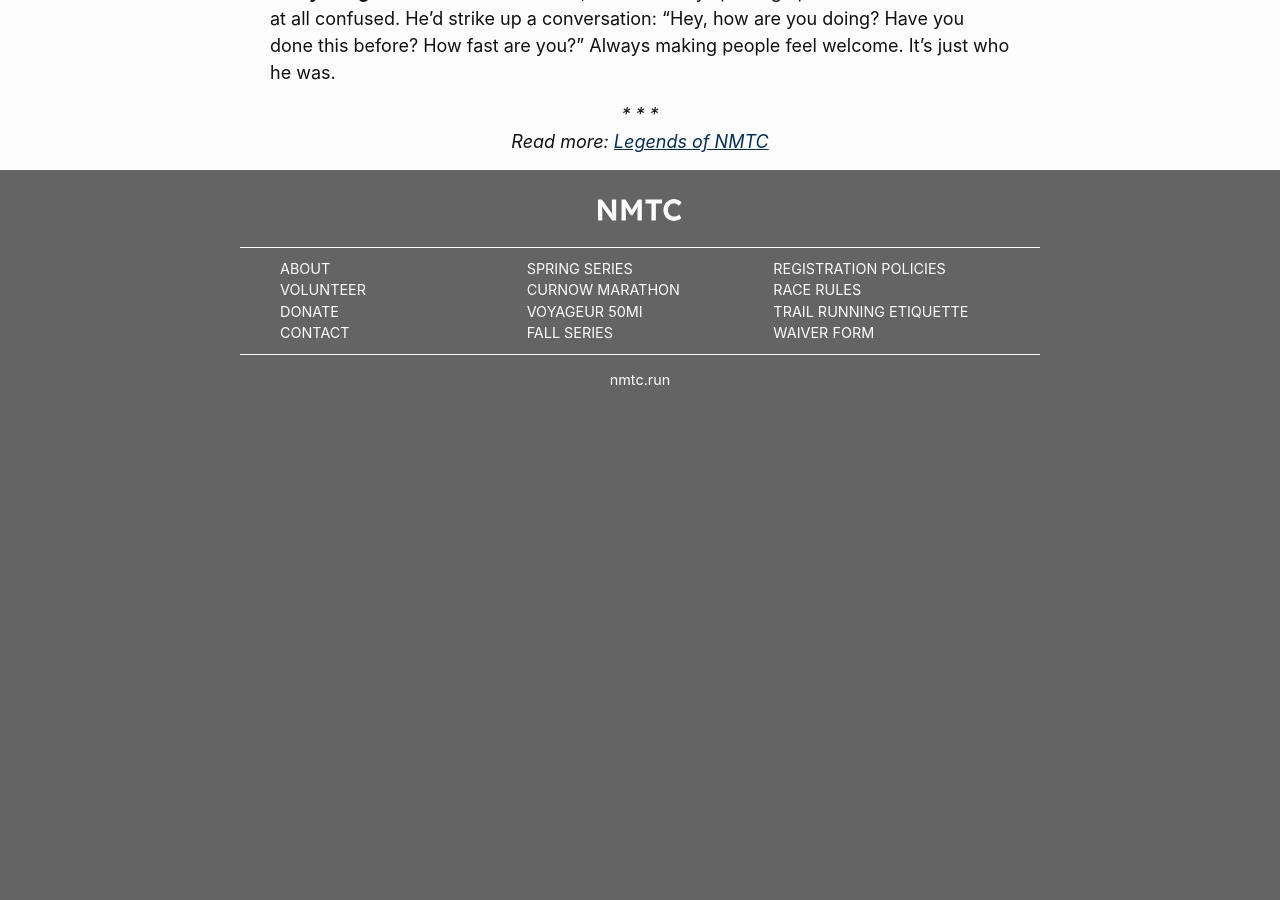
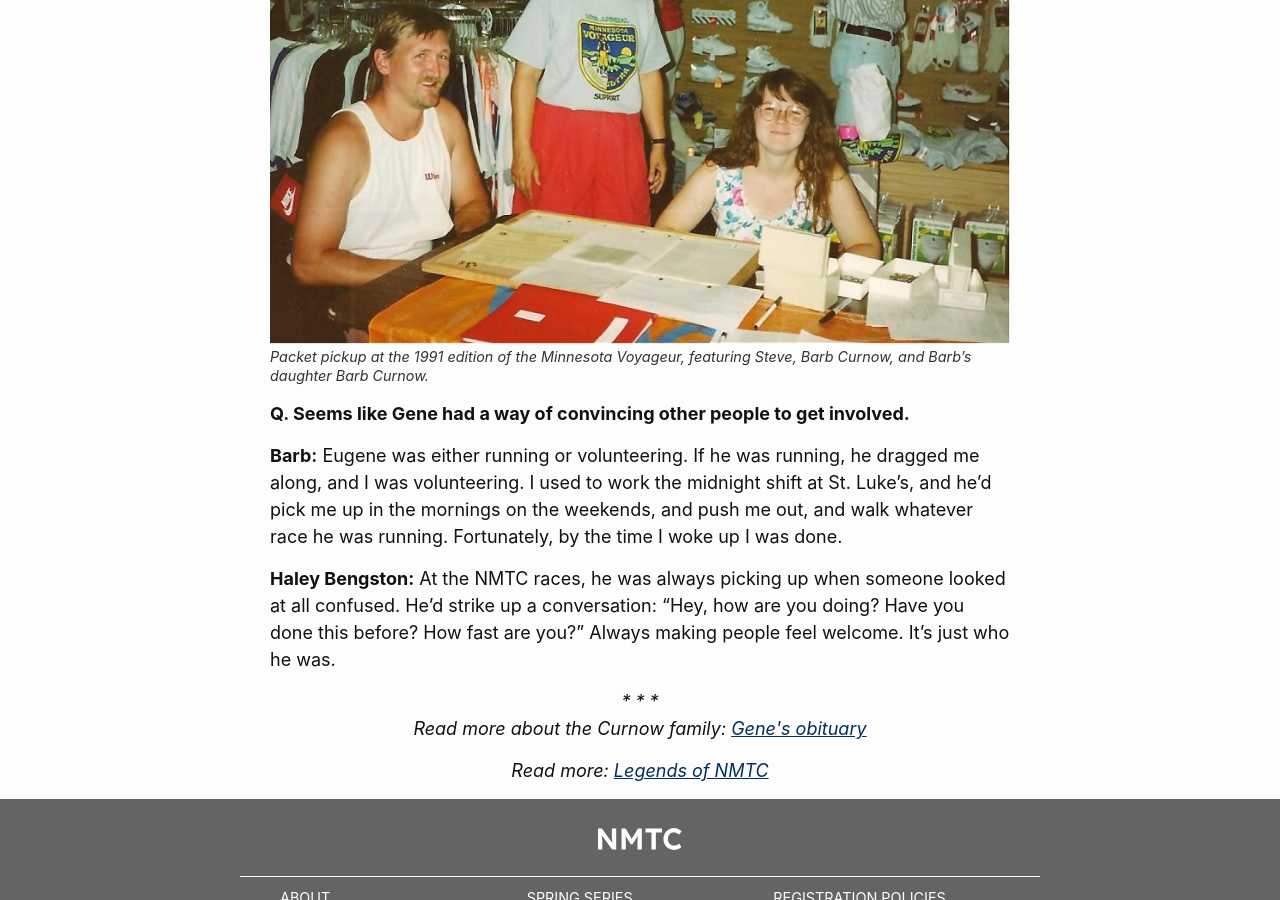
Before and after one commit to nmtc-run/nmtc-run.github.io, a Jekyll site: the page built from pages/legends/01-gene.md, in a window 1280 px wide and 900 px high, scrolled down 4793 px. Built offline with Jekyll 4.4.1, drawn with Linux system fonts in a browser that asks for light colours; before the commit the page ends 5198 px from its top, so only the background shows below that.

Commit message:
added photo to /gene

```diff
--- a/pages/legends/01-gene.md
+++ b/pages/legends/01-gene.md
@@ -56,6 +56,9 @@
 
 **Barb:** Gene’s first Voyageur was 1987. My youngest [Gene, Jr.] and I drove out to see what it was all about. The next year, he dragged my oldest [Billy] into it. I went out and crewed that one, mainly because he had Billy with him. The next year, I captained a Voyageur aid station. The next year, I captained the aid station with Young Gene’s future wife and her two parents, while the boys ran. By then, Gene was running Ed Fitz, too; before long, I was in charge of the aid stations for Ed Fitz, then Voyageur aid stations, and eventually I was directing the race itself.
 
+![Minnesota Voyageur packet pickup](/img/legends/g-steve-barb-barb.jpeg "Minnesota Voyageur packet pickup")
+*Packet pickup at the 1991 edition of the Minnesota Voyageur, featuring Steve, Barb Curnow, and Barb's daughter Barb Curnow.*
+
 **Q. Seems like Gene had a way of convincing other people to get involved.**
 
 **Barb:** Eugene was either running or volunteering. If he was running, he dragged me along, and I was volunteering. I used to work the midnight shift at St. Luke’s, and he’d pick me up in the mornings on the weekends, and push me out, and walk whatever race he was running. Fortunately, by the time I woke up I was done.
@@ -63,5 +66,6 @@
 **Haley Bengston:** At the NMTC races, he was always picking up when someone looked at all confused. He’d strike up a conversation: “Hey, how are you doing? Have you done this before? How fast are you?” Always making people feel welcome. It's just who he was.
 
 <div style="text-align:center;font-style:italic;">* * *<br>
+  <p>Read more about the Curnow family: <a href="https://www.duluthnewstribune.com/obituaries/eugene-r-curnow" target="_blank">Gene's obituary</a></p>
   <p>Read more: <a href="/legends">Legends of NMTC</a></p>
 </div>
```
Also changed, not shown: img/legends/g-steve-barb-barb.jpeg (added).
